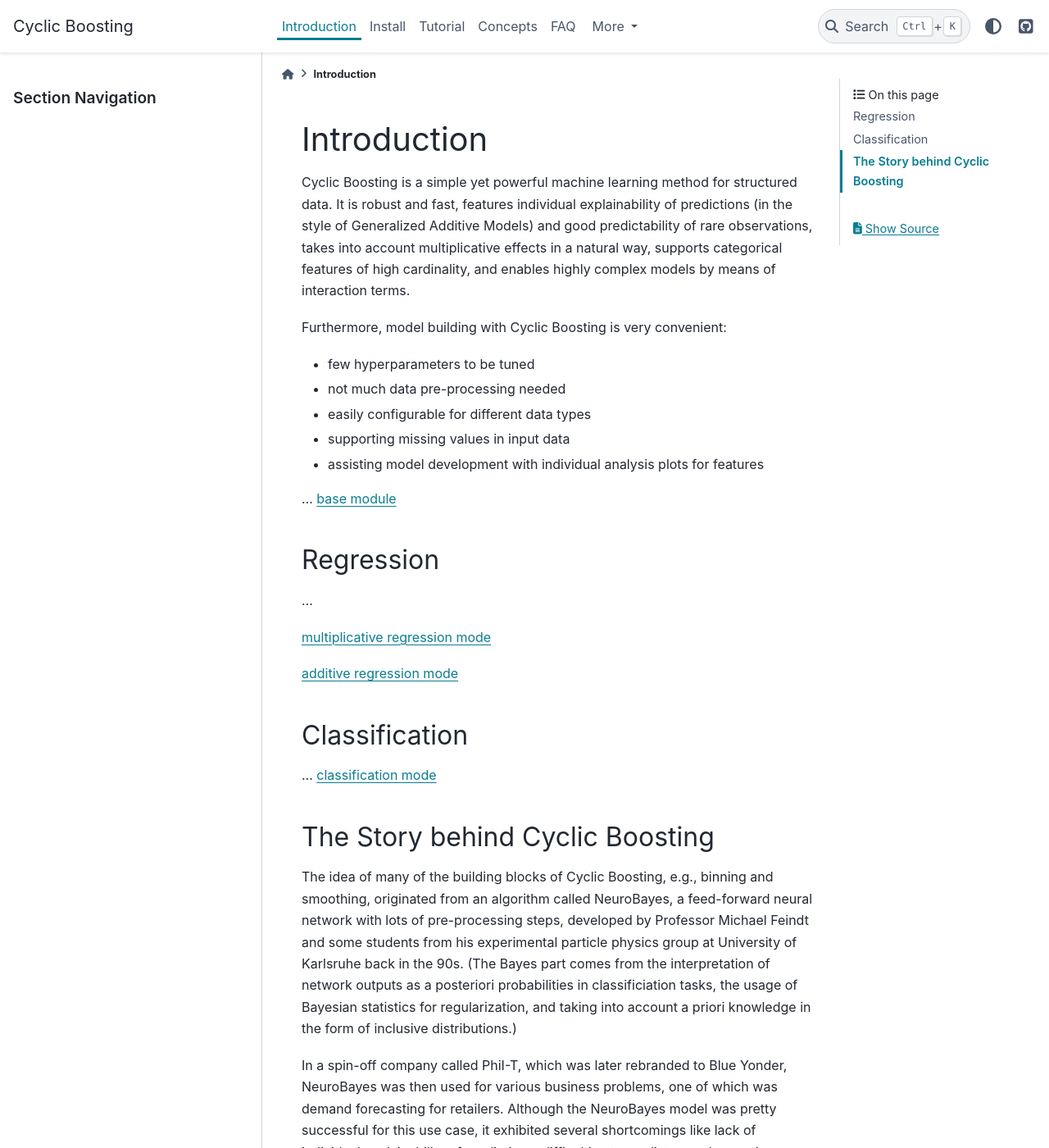
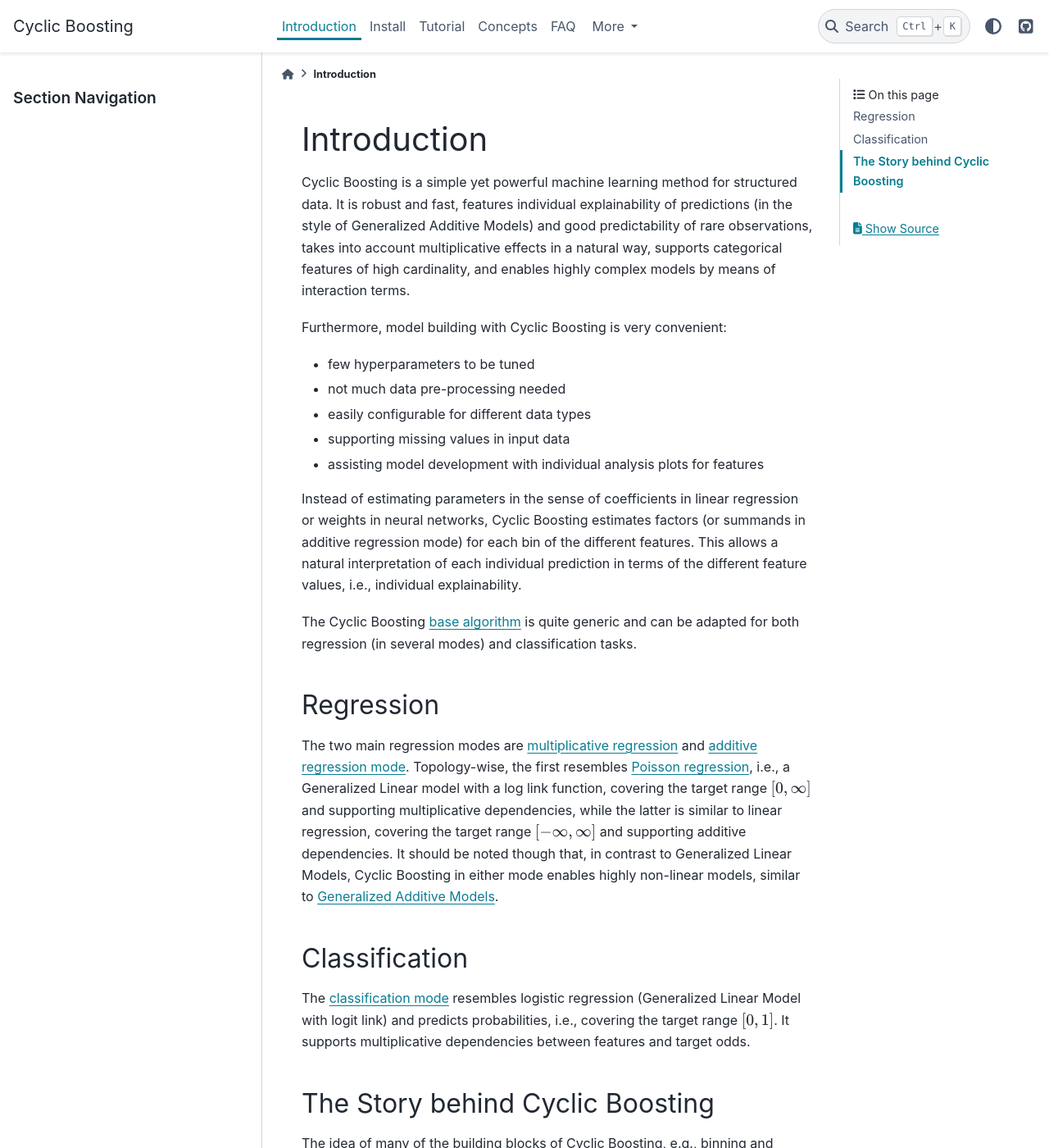
Before and after one commit to Blue-Yonder-OSS/cyclic-boosting, a Sphinx documentation site: the page built from docs/source/introduction.md, in a window 1280 px wide and 1400 px high. Shown: the whole window at 82% size. Built offline with Sphinx 7.4.7 and the PyData theme 0.15.4, drawn with Linux system fonts in a browser that asks for light colours.

Commit message:
finished introduction doc

```diff
--- a/docs/source/introduction.md
+++ b/docs/source/introduction.md
@@ -14,23 +14,37 @@ Furthermore, model building with Cyclic Boosting is very convenient:
 * supporting missing values in input data
 * assisting model development with individual analysis plots for features
 
-...
-[base module](https://cyclic-boosting.readthedocs.io/en/latest/cyclic_boosting.html#module-cyclic_boosting.base)
+Instead of estimating parameters in the sense of coefficients in linear
+regression or weights in neural networks, Cyclic Boosting estimates factors (or
+summands in additive regression mode) for each bin of the different features.
+This allows a natural interpretation of each individual prediction in terms of
+the different feature values, i.e., individual explainability.
+
+The Cyclic Boosting [base algorithm](https://cyclic-boosting.readthedocs.io/en/latest/cyclic_boosting.html#module-cyclic_boosting.base)
+is quite generic and can be adapted for both regression (in several modes) and
+classification tasks.
 
 Regression
 ----------
 
-...
-
-[multiplicative regression mode](https://cyclic-boosting.readthedocs.io/en/latest/cyclic_boosting.html#module-cyclic_boosting.regression)
-
-[additive regression mode](https://cyclic-boosting.readthedocs.io/en/latest/cyclic_boosting.html#module-cyclic_boosting.location)
+The two main regression modes are [multiplicative regression](https://cyclic-boosting.readthedocs.io/en/latest/cyclic_boosting.html#module-cyclic_boosting.regression)
+and [additive regression mode](https://cyclic-boosting.readthedocs.io/en/latest/cyclic_boosting.html#module-cyclic_boosting.location).
+Topology-wise, the first resembles [Poisson regression](https://scikit-learn.org/stable/modules/generated/sklearn.linear_model.PoissonRegressor.html),
+i.e., a Generalized Linear model with a log link function, covering the target
+range $[0, \infty]$ and supporting multiplicative dependencies, while the
+latter is similar to linear regression, covering the target range
+$[-\infty, \infty]$ and supporting additive dependencies. It should be noted
+though that, in contrast to Generalized Linear Models, Cyclic Boosting in
+either mode enables highly non-linear models, similar to
+[Generalized Additive Models](https://en.wikipedia.org/wiki/Generalized_additive_model).
 
 Classification
 --------------
 
-...
-[classification mode](https://cyclic-boosting.readthedocs.io/en/latest/cyclic_boosting.html#module-cyclic_boosting.classification)
+The [classification mode](https://cyclic-boosting.readthedocs.io/en/latest/cyclic_boosting.html#module-cyclic_boosting.classification)
+resembles logistic regression (Generalized Linear Model with logit link) and
+predicts probabilities, i.e., covering the target range $[0, 1]$. It supports
+multiplicative dependencies between features and target odds.
 
 The Story behind Cyclic Boosting
 --------------------------------
```
